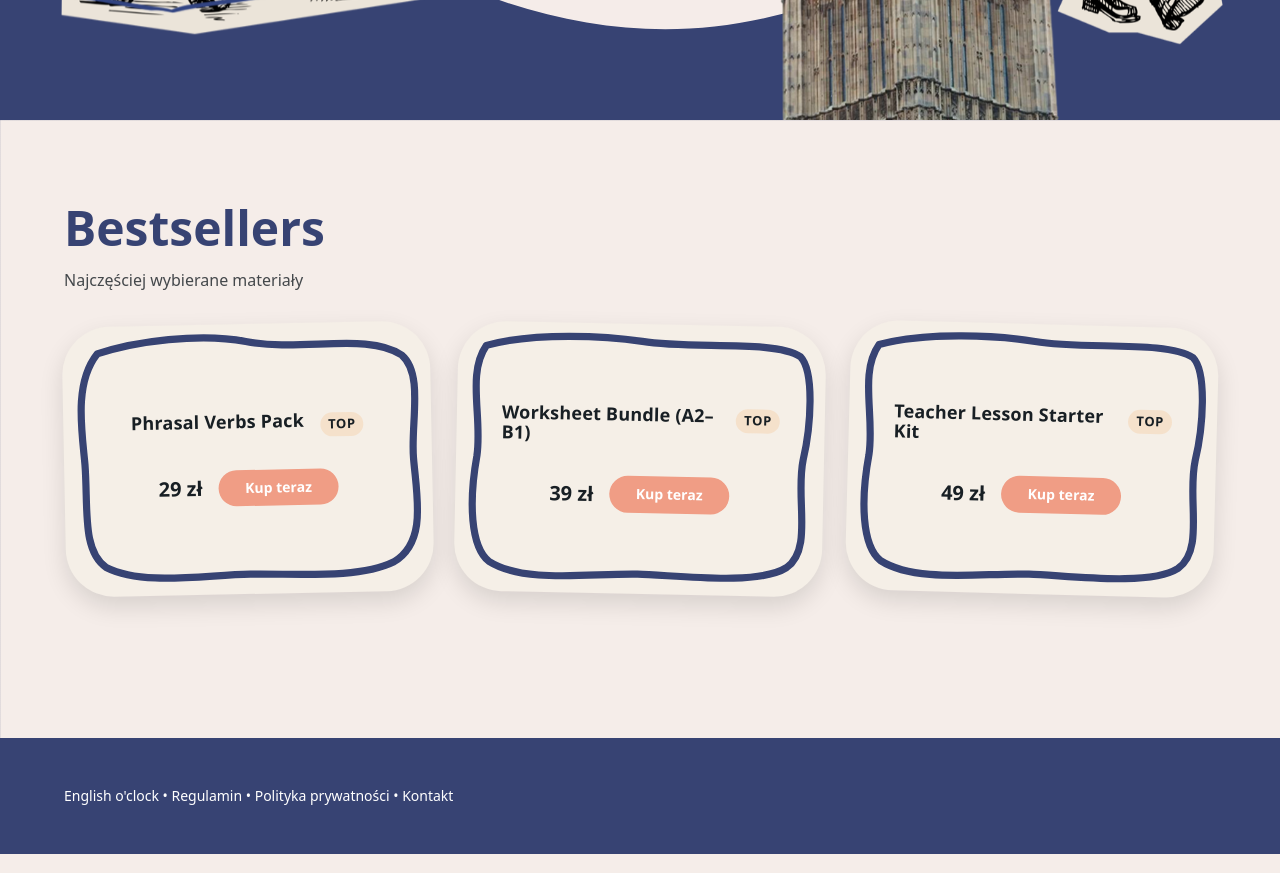
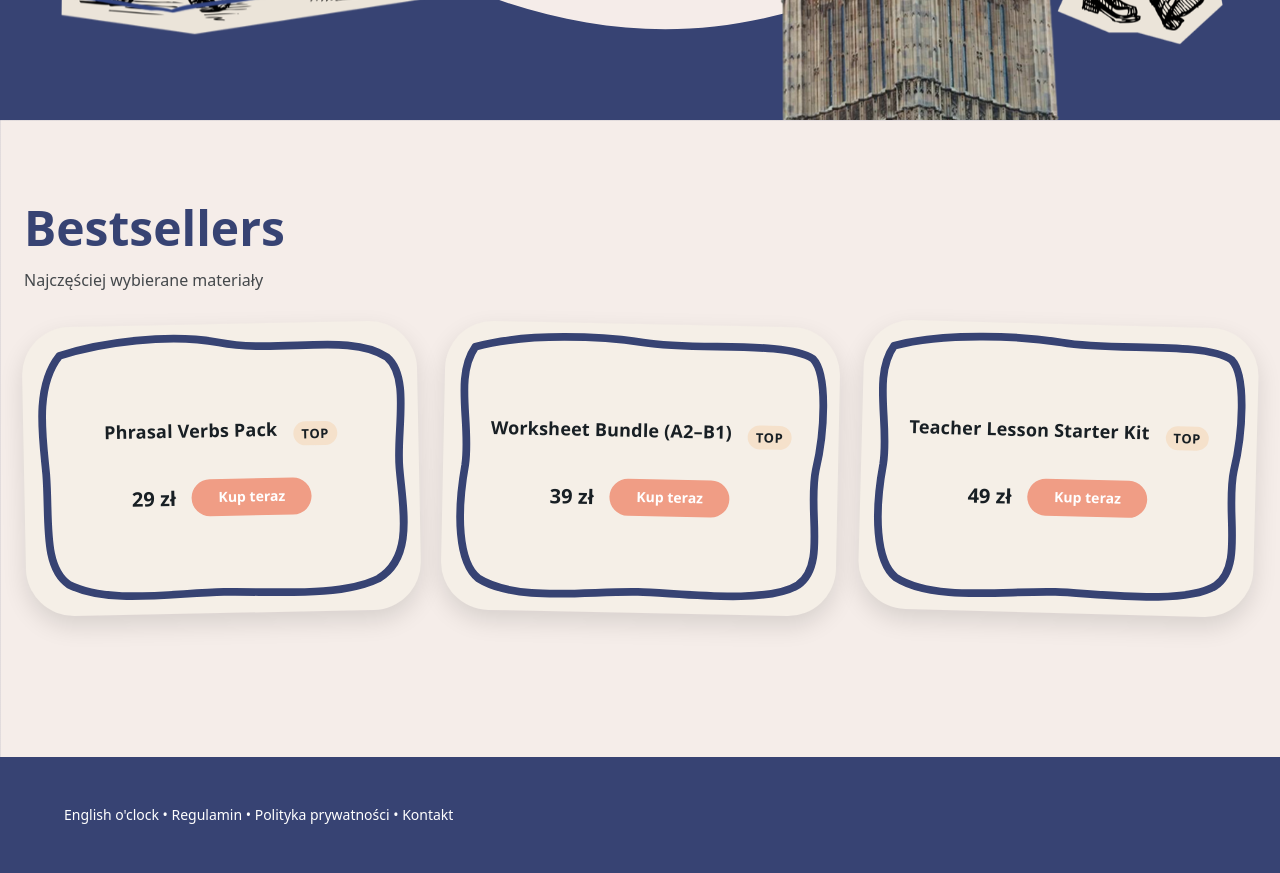
Before and after one commit to Kiczu/english-oclock, a Next.js app: page / in a window 1280 px wide. Shown: the part 680-1553 px from the top of the page. Built offline with nearby package versions, Linux system fonts and the light colour scheme; what @mui/material-nextjs would draw is missing.

Commit message:
style: widen layout containers

```diff
--- a/app/components/layout/Header.tsx
+++ b/app/components/layout/Header.tsx
@@ -6,7 +6,7 @@ import { AppBar, Toolbar, Box, Button, Container } from "@mui/material";
 const nav = [
   { href: "/sklep", label: "Sklep" },
   { href: "/#bestsellery", label: "Bestsellery" },
-  { href: "/darmowe", label: "Darmowe" },
+  { href: "/free", label: "Darmowe" },
   { href: "/kategorie", label: "Kategorie" },
   { href: "/kontakt", label: "Kontakt" },
 ];
@@ -25,7 +25,7 @@ const Header = ({ hidden }: { hidden?: boolean }) => {
         pointerEvents: hidden ? "none" : "auto",
       }}
     >
-      <Container maxWidth="lg">
+      <Container maxWidth="xl">
         <Toolbar disableGutters sx={{ py: 1, gap: 2 }}>
           <Box
             component={Link}
--- a/app/page.tsx
+++ b/app/page.tsx
@@ -8,7 +8,7 @@ const HomePage = () => {
   return (
     <>
       <HeroStack />
-      <Container maxWidth="lg">
+      <Container maxWidth="xl">
         <div id="home-next"></div>
         <BestSellersSection />
       </Container>
```
